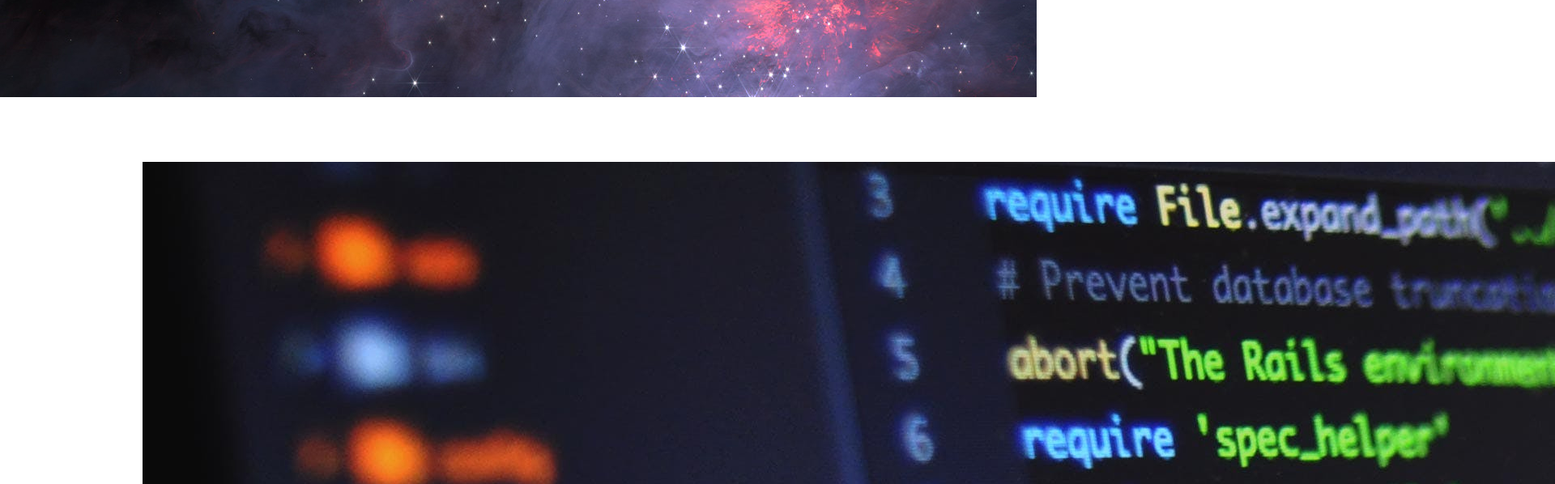
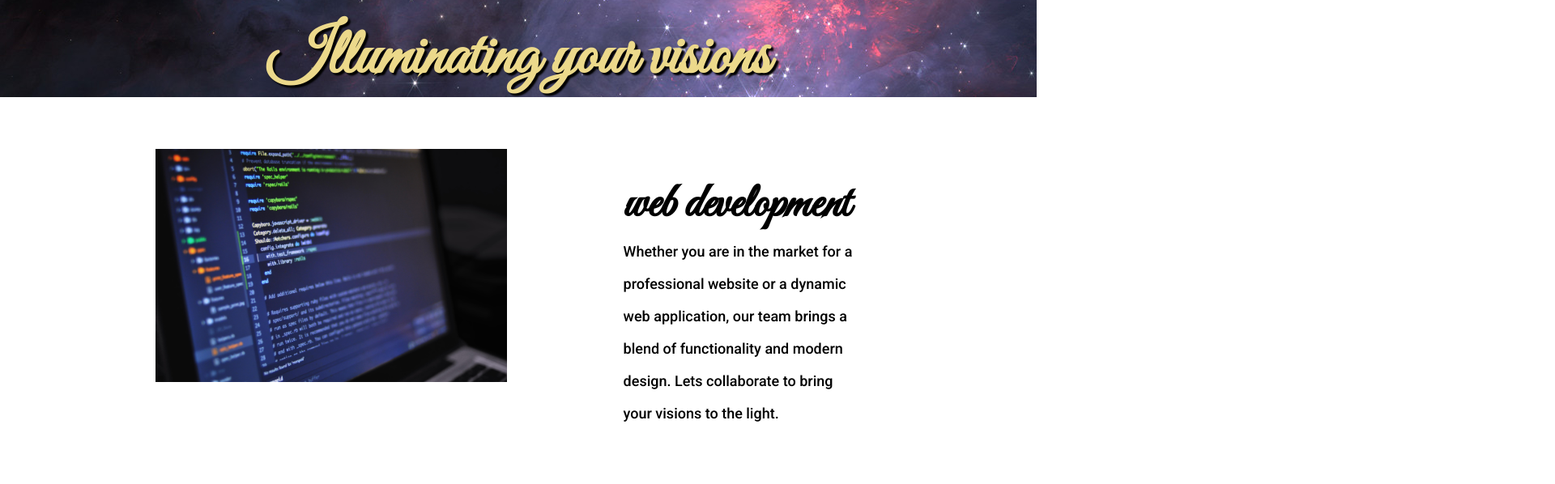
Before and after one commit to sherlineau/LuminaryDesign, a React (Vite) app: page / in a window 1280 px wide. Shown: the part 680-1278 px from the top of the page at 81% size, 1920 px wide, since content can reach past the window. Built offline with nearby package versions, Linux system fonts and the light colour scheme.

Commit message:
desktop - home page styling completed

```diff
--- a/src/index.css
+++ b/src/index.css
@@ -27,13 +27,14 @@ h2 {
 
 p {
   font-size: 1.125rem;
+  line-height: 2.5rem;
 }
 
 .container {
   width: 80%;
   max-width: 1920px;
-  margin: 2rem auto;
-  padding: 3em;
+  margin:  auto;
+  padding: 2em;
 }
 
 .row {
@@ -48,12 +49,22 @@ p {
   margin-left: 3rem;
 }
 
-.placeholder-img {
-  width: 100%;
-  height: 400px;
-  background-color: green;
+.col {
+  padding: 2rem;
 }
 
 .col-text {
   padding: 2em;
 }
+
+.bg-dark-purple {
+  background-color: #c8aadd;
+}
+
+.bg-light-purple {
+  background-color: #d7bcea;
+}
+
+.bg-gold {
+  background-color: #ecd98b;
+}
--- a/src/views/Home/index.css
+++ b/src/views/Home/index.css
@@ -16,4 +16,12 @@
 
 .hero img{
     width: 36rem;
+    height: 36rem;
 }
+
+.col-img {
+    width: 75%;
+    max-height: 22rem;
+    /* width: 36rem; */
+    object-fit: cover;
+}
```
